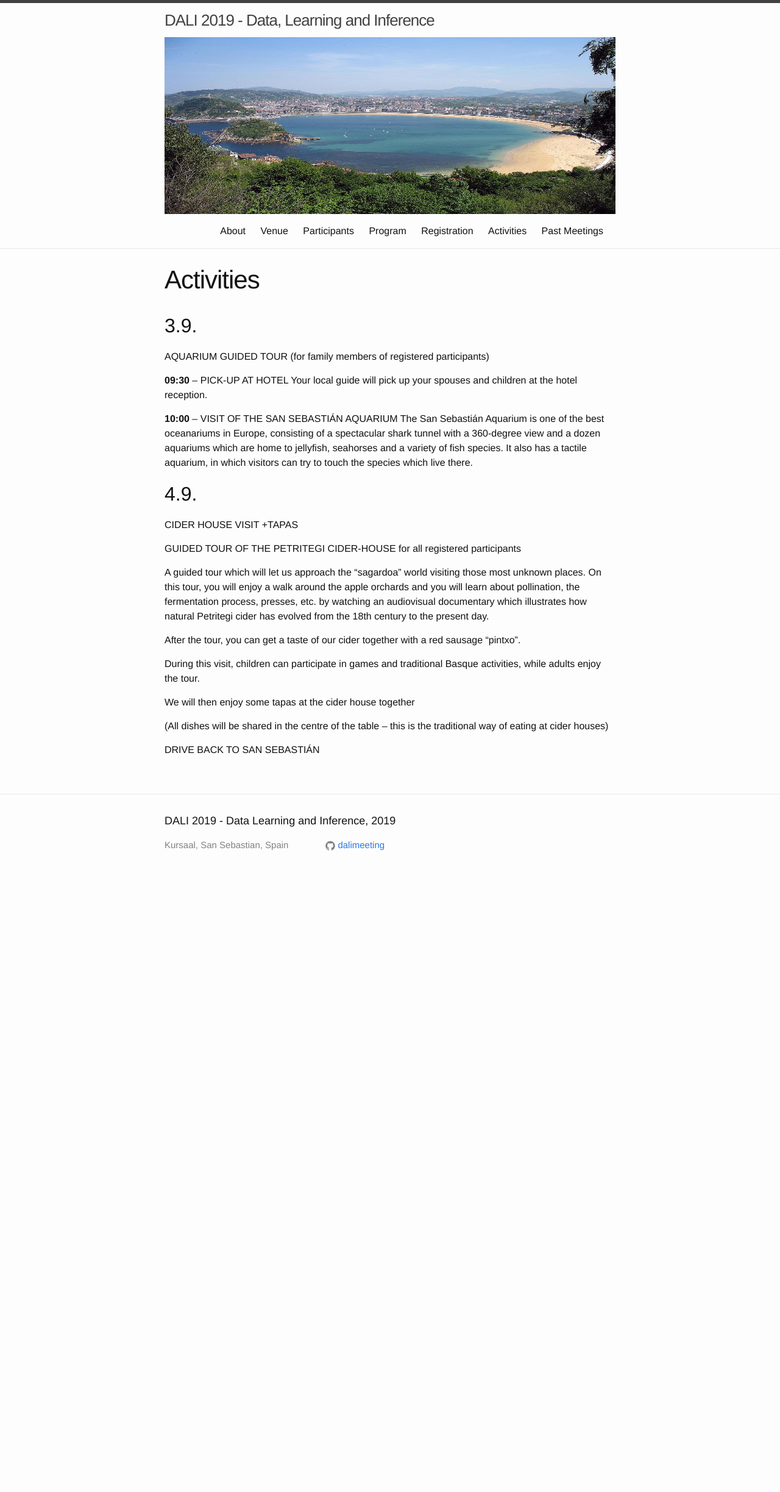
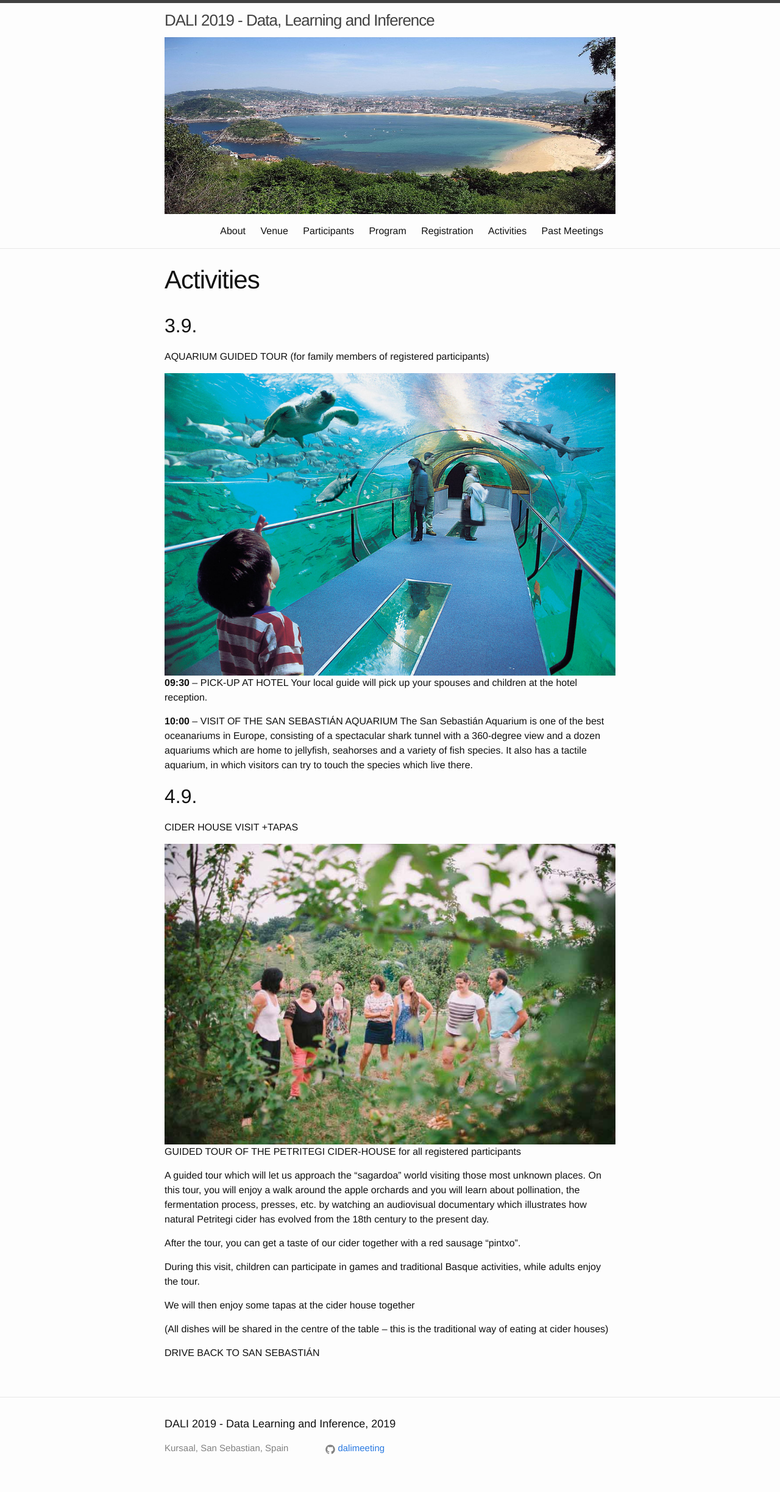
Before and after one commit to dalimeeting/dalimeeting.github.io, a Jekyll site: the page built from events.html, in a window 1280 px wide. Shown: the whole page at 61% size. Built offline with Jekyll 4.4.1, drawn with Linux system fonts in a browser that asks for light colours; before the commit the page ends 1458 px from its top, so only the background shows below that.

Commit message:
add pictures for activities

```diff
--- a/events.html
+++ b/events.html
@@ -6,6 +6,9 @@ weight: 6
 
 <h2>3.9.</h2>
 <p>AQUARIUM GUIDED TOUR  (for family members of registered participants)</p>
+
+<img src="assets/Aquarium.jpg"/>
+
 <p>
 <b>09:30</b> – PICK-UP AT HOTEL Your local guide will pick up your spouses and
 children at the hotel reception.
@@ -20,6 +23,8 @@ live there. </p>
 
 <h2>4.9.</h2>
 <p>CIDER HOUSE VISIT +TAPAS</p>
+
+<img src="assets/gastronomicas-petritegi-sagardotegia-04.jpg"/>
 
 <p>GUIDED TOUR OF THE PETRITEGI CIDER-HOUSE for all registered participants</p>
 
```
Also changed, not shown: assets/Aquarium.jpg (added), assets/gastronomicas-petritegi-sagardotegia-04.jpg (added).
